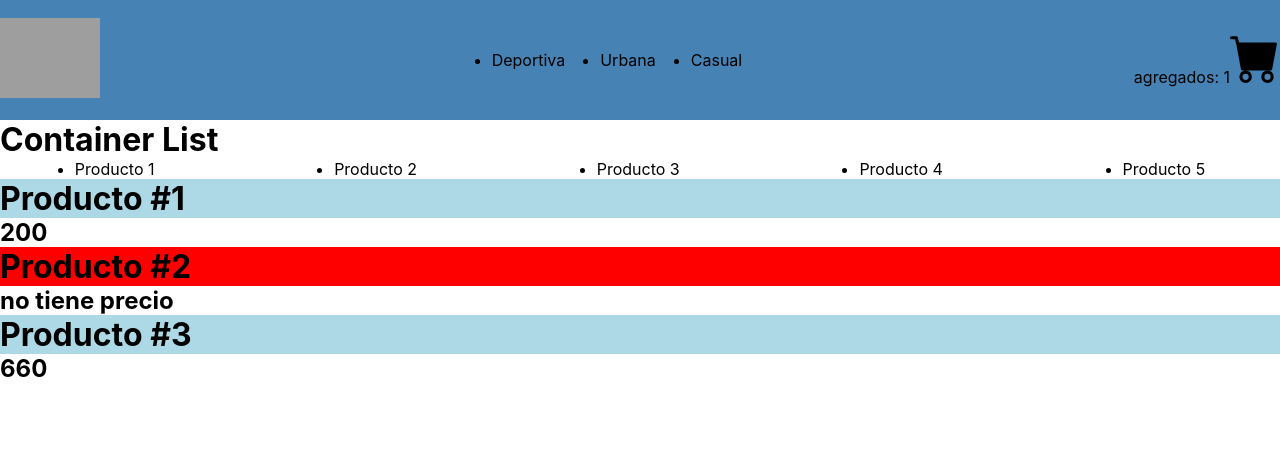
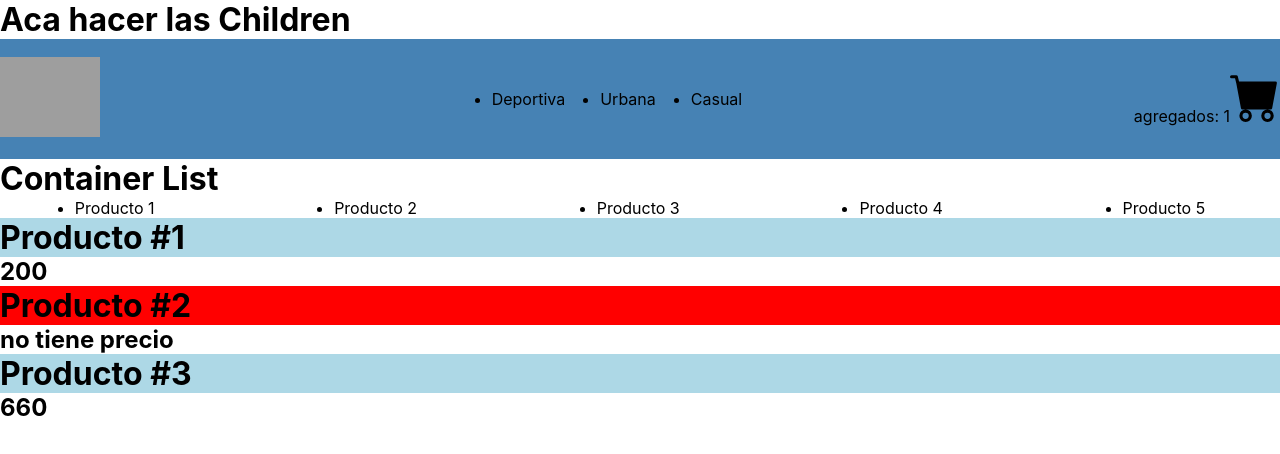
Before and after one commit to CarlosMorales23/E-commerce-Morales, a React (Create React App) app: page / in a window 1280 px wide. Shown: the top 454 px of the page. Built offline with nearby package versions, Linux system fonts and the light colour scheme; grey boxes are pictures that could not be loaded.

Commit message:
Termine la clase 2

```diff
--- a/src/App.js
+++ b/src/App.js
@@ -2,22 +2,16 @@
 // import ItemListContainer from "./components/ItemListContainer/ItemListContainer";
 // import Footer from "./components/Footer/Footer";
 
-import ItemListContainer2 from "./components/PracticaSiguiendoAlProfe/Componentes Clase -2/ItemListContainer/ItemListContainer2";
-import Navbar2 from "./components/PracticaSiguiendoAlProfe/Componentes Clase -2/Navbar/Navbar2";
-import ProductCard from "./components/PracticaSiguiendoAlProfe/Componentes Clase -2/ProductCard/ProductCard";
+import Clase2 from "./components/PracticaSiguiendoAlProfe/Componentes Clase -2/Clase2";
 
 function App() {
     return (
         <div className="App">
             <>
                 {/* <Navbar/>
-      <ItemListContainer tituloTemporal={"Este Producto pronto estara a la venta"}/>
-      <Footer/> */}
-                <Navbar2 />
-                <ItemListContainer2 />
-                <ProductCard title="Producto #1" price={200} stock={true} />
-                <ProductCard title="Producto #2"  stock={false} />
-                <ProductCard title="Producto #3" price={660} stock={true} />
+                <ItemListContainer tituloTemporal={"Este Producto pronto estara a la venta"}/>
+                <Footer/> */}
+                <Clase2 />
             </>
         </div>
     );
--- /dev/null
+++ b/src/components/PracticaSiguiendoAlProfe/Componentes Clase -2/Clase2.jsx
@@ -0,0 +1,19 @@
+import React from "react";
+import ItemListContainer2 from "./ItemListContainer/ItemListContainer2";
+import Navbar2 from "./Navbar/Navbar2";
+import ProductCard from "./ProductCard/ProductCard";
+
+const Clase2 = () => {
+    return (
+        <>
+            <h1>Aca hacer las Children</h1>
+            <Navbar2 />
+            <ItemListContainer2 />
+            <ProductCard title="Producto #1" price={200} stock={true} />
+            <ProductCard title="Producto #2" stock={false} />
+            <ProductCard title="Producto #3" price={660} stock={true} />
+        </>
+    );
+};
+
+export default Clase2;
```
